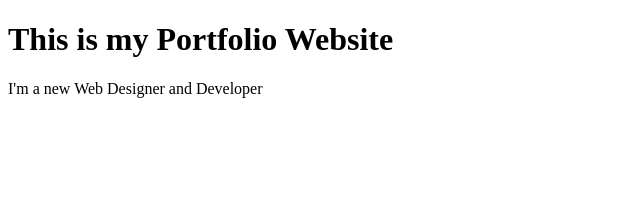
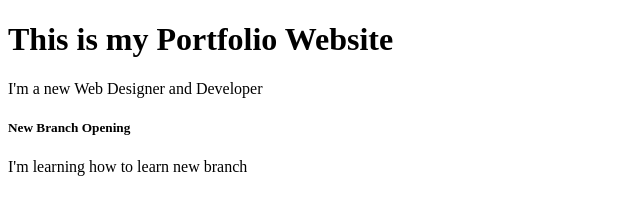
Before and after one commit to golipathrakib/portfolio-website, a plain HTML site: page index.html in a window 1280 px wide. Shown: the whole page, without its empty margins (0-640 px from the left). Drawn offline with Linux system fonts and the light colour scheme.

Commit message:
new branch added

```diff
--- a/index.html
+++ b/index.html
@@ -6,6 +6,9 @@
     <title>Portfolio Website</title>
     <h1>This is my Portfolio Website</h1>
     <p>I'm a new Web Designer and Developer</p>
+
+    <h5>New Branch Opening</h5>
+    <p>I'm learning how to learn new branch</p>
 </head>
 <body>
 
```
